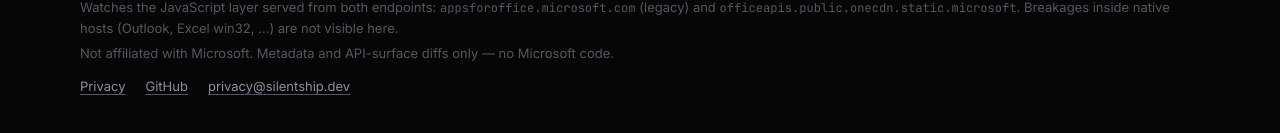
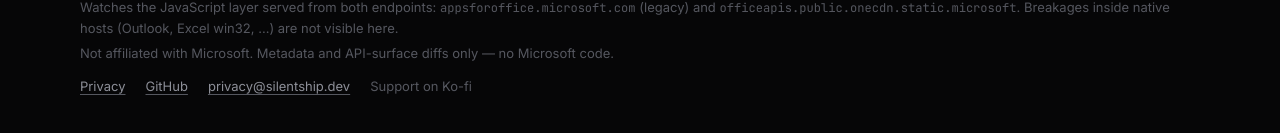
Before and after one commit to R0men/silentship, a Next.js app in the folder frontend/: page / in a window 1280 px wide. Shown: the part 1337-1470 px from the top of the page. Built offline with nearby package versions, Linux system fonts and the light colour scheme; no server answers.

Commit message:
Ko-fi support link in the site footer and in emails

```diff
--- a/frontend/app/globals.css
+++ b/frontend/app/globals.css
@@ -136,6 +136,15 @@
   flex-wrap: wrap;
   gap: 4px 20px;
   margin-top: 12px;
+}
+/* Present but not asking for attention: the footer's faint text colour, no underline until hover. */
+.footer a.footer-quiet {
+  color: var(--faint);
+  text-decoration: none;
+}
+.footer a.footer-quiet:hover {
+  color: var(--muted);
+  text-decoration: underline;
 }
 
 /* Headings for screen readers and crawlers where the visible label is a tab or a column header. */
--- a/frontend/app/layout.js
+++ b/frontend/app/layout.js
@@ -60,6 +60,9 @@
                 <Link href="/privacy">Privacy</Link>
                 <a href={SITE.repo}>GitHub</a>
                 <a href={`mailto:${SITE.contactEmail}`}>{SITE.contactEmail}</a>
+                <a className="footer-quiet" href={SITE.support} rel="noopener">
+                  Support on Ko-fi
+                </a>
               </p>
             </footer>
           </ToastProvider>
--- a/frontend/lib/site.js
+++ b/frontend/lib/site.js
@@ -6,6 +6,8 @@
   operator: "the operator of silentship",
   contactEmail: "privacy@silentship.dev",
   repo: "https://github.com/R0men/silentship",
+  // Optional support link; kept quiet in the footer and emails.
+  support: "https://ko-fi.com/silentship",
   updated: "2026-10-17",
 };
 
```
Also changed, not shown: 6 other files (tests, documents, lock files or other folders).
